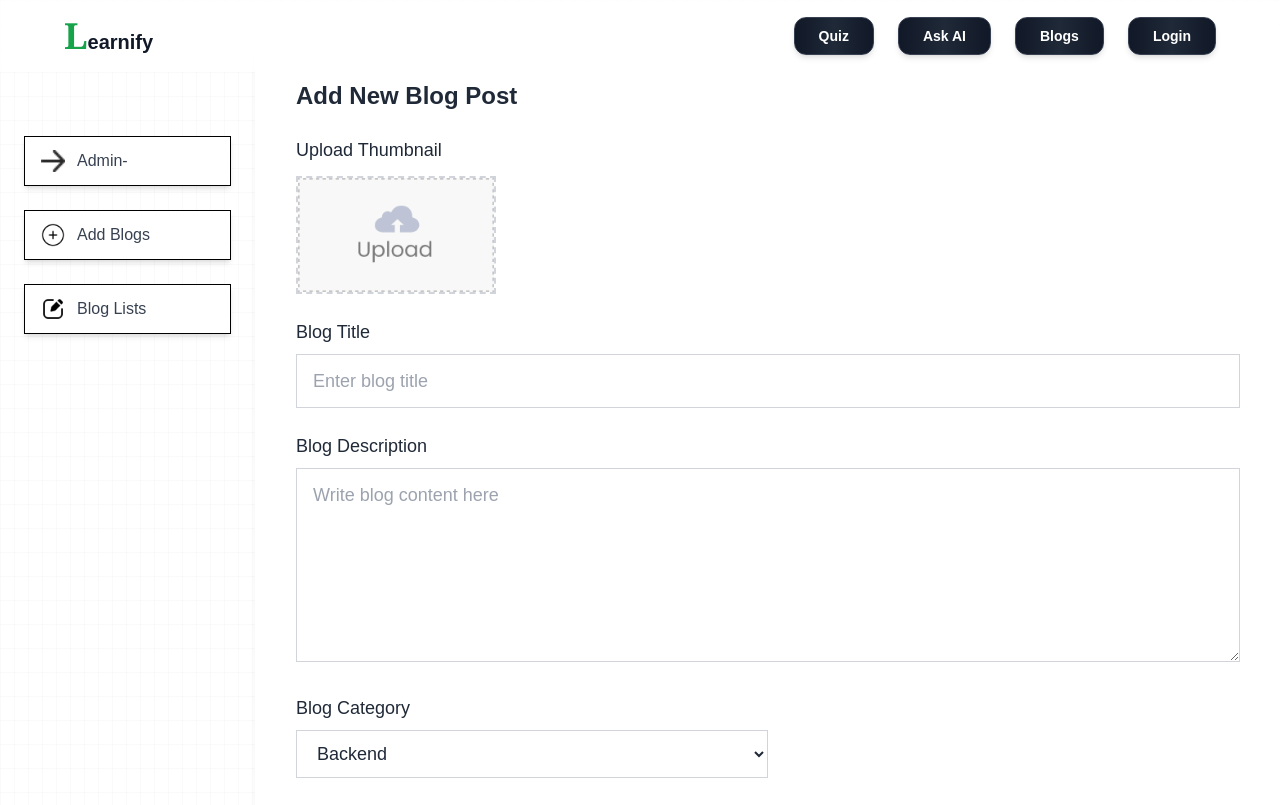
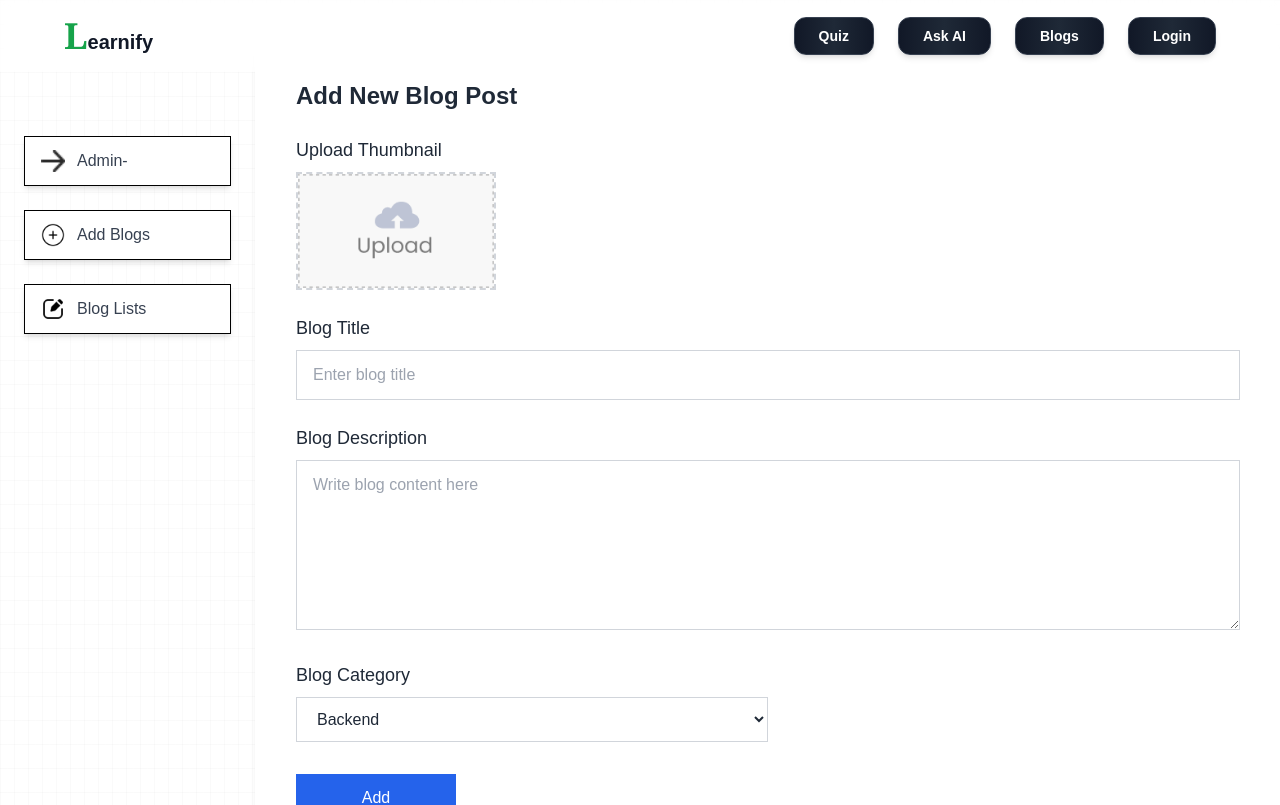
Before and after one commit to yorkright/Learnify, a Next.js app: page /admin/Addproduct in a window 1280 px wide. Shown: the top 805 px of the page. Built offline with nearby package versions, Linux system fonts and the light colour scheme; no server answers.

Commit message:
Update page.jsx 1

```diff
--- a/app/admin/Addproduct/page.jsx
+++ b/app/admin/Addproduct/page.jsx
@@ -1,10 +1,10 @@
 "use client";
 
-import { assets } from "@/Assets/assets";
 import axios from "axios";
 import Image from "next/image";
 import React, { useState } from "react";
 import { toast } from "react-toastify";
+import { assets } from "@/Assets/assets"; // Adjust path if needed
 
 const Page = () => {
   const [image, setImage] = useState(null);
@@ -16,15 +16,13 @@ const Page = () => {
     authorImg: "/author_img.png",
   });
 
-
+  // ✅ Handle input field changes
   const onChangeHandler = (event) => {
     const { name, value } = event.target;
-    setData((prevData) => ({
-      ...prevData,
-      [name]: value,
-    }));
+    setData((prev) => ({ ...prev, [name]: value }));
   };
 
+  // ✅ Handle blog form submit
   const onSubmitHandler = async (e) => {
     e.preventDefault();
 
@@ -45,20 +43,22 @@ const Page = () => {
       const response = await axios.post("/api/blog", formData);
 
       if (response.data.success) {
-        toast.success(response.data.msg || "Blog added successfully.");
+        toast.success(response.data.msg || "Blog added successfully!");
+
+        // ✅ Reset form
         setData({
           title: "",
           description: "",
-          category: "Frontend",
-          author: "Rahul",
+          category: "Backend",
+          author: "Adarsh Narayan",
           authorImg: "/author_img.png",
         });
         setImage(null);
       } else {
-        toast.error(response.data.msg || "Error adding blog.");
+        toast.error(response.data.msg || "Failed to add blog.");
       }
     } catch (error) {
-      toast.error("Server error. Please try again.");
+      toast.error(error.response?.data?.msg || "Server error. Try again.");
       console.error("Error submitting form:", error);
     }
   };
@@ -70,73 +70,72 @@ const Page = () => {
     >
       <h2 className="text-2xl font-bold text-gray-800 mb-6">Add New Blog Post</h2>
 
-  {/* Thumbnail Upload */}
-  <label htmlFor="image" className="block text-lg font-medium text-gray-800">
+      {/* ✅ Image Upload */}
+      <label htmlFor="image" className="block text-lg font-medium text-gray-800 mb-2">
         Upload Thumbnail
-    <div className="mt-3">
+      </label>
+      <div className="mb-6 cursor-pointer">
         <Image
           src={image ? URL.createObjectURL(image) : assets.upload_area}
           width={200}
           height={100}
           alt="Thumbnail Preview"
-        className="rounded-lg border-2 border-dashed border-gray-300 cursor-pointer hover:opacity-80 transition duration-300"
+          className="rounded-lg border-2 border-dashed border-gray-300 hover:opacity-80 transition duration-300"
         />
       </div>
-  </label>
-
       <input
-    onChange={(e) => setImage(e.target.files[0])}
         type="file"
         id="image"
         hidden
         accept="image/*"
+        onChange={(e) => setImage(e.target.files[0])}
         required
       />
 
-  {/* Blog Title */}
-  <label className="block mt-6 text-lg font-medium text-gray-800">
+      {/* ✅ Blog Title */}
+      <label className="block text-lg font-medium text-gray-800 mt-4">
         Blog Title
+      </label>
       <input
+        type="text"
         name="title"
+        value={data.title}
         onChange={onChangeHandler}
-      value={data.title}
+        placeholder="Enter blog title"
         className="mt-2 w-full px-4 py-3 text-gray-900 rounded-md border border-gray-300 focus:outline-none focus:ring-2 focus:ring-blue-500 bg-white"
-      type="text"
-      placeholder="Enter blog title"
         required
       />
+
+      {/* ✅ Blog Description */}
+      <label className="block text-lg font-medium text-gray-800 mt-6">
+        Blog Description
       </label>
-
-  {/* Blog Description */}
-  <label className="block mt-6 text-lg font-medium text-gray-800">
-    Blog Description
       <textarea
         name="description"
+        value={data.description}
         onChange={onChangeHandler}
-      value={data.description}
-      className="mt-2 w-full px-4 py-3 text-gray-900 rounded-md border border-gray-300 focus:outline-none focus:ring-2 focus:ring-blue-500 bg-white"
         rows={6}
         placeholder="Write blog content here"
+        className="mt-2 w-full px-4 py-3 text-gray-900 rounded-md border border-gray-300 focus:outline-none focus:ring-2 focus:ring-blue-500 bg-white"
         required
       />
+
+      {/* ✅ Blog Category */}
+      <label className="block text-lg font-medium text-gray-800 mt-6">
+        Blog Category
       </label>
-
-  {/* Blog Category */}
-  <label className="block mt-6 text-lg font-medium text-gray-800">
-    Blog Category <br />
       <select
         name="category"
+        value={data.category}
         onChange={onChangeHandler}
-      value={data.category}
         className="mt-2 w-full sm:w-1/2 px-4 py-3 rounded-md border border-gray-300 bg-white text-gray-800 focus:outline-none focus:ring-2 focus:ring-blue-500"
       >
         <option value="Frontend">Frontend</option>
         <option value="Backend">Backend</option>
         <option value="Git/GitHub">Git/GitHub</option>
       </select>
-  </label>
 
-  {/* Submit Button */}
+      {/* ✅ Submit Button */}
       <div className="mt-8 flex justify-center sm:justify-start">
         <button
           type="submit"
@@ -146,8 +145,6 @@ const Page = () => {
         </button>
       </div>
     </form>
-
-
   );
 };
 
```
Lines whose indentation alone changed are shown as unchanged.
